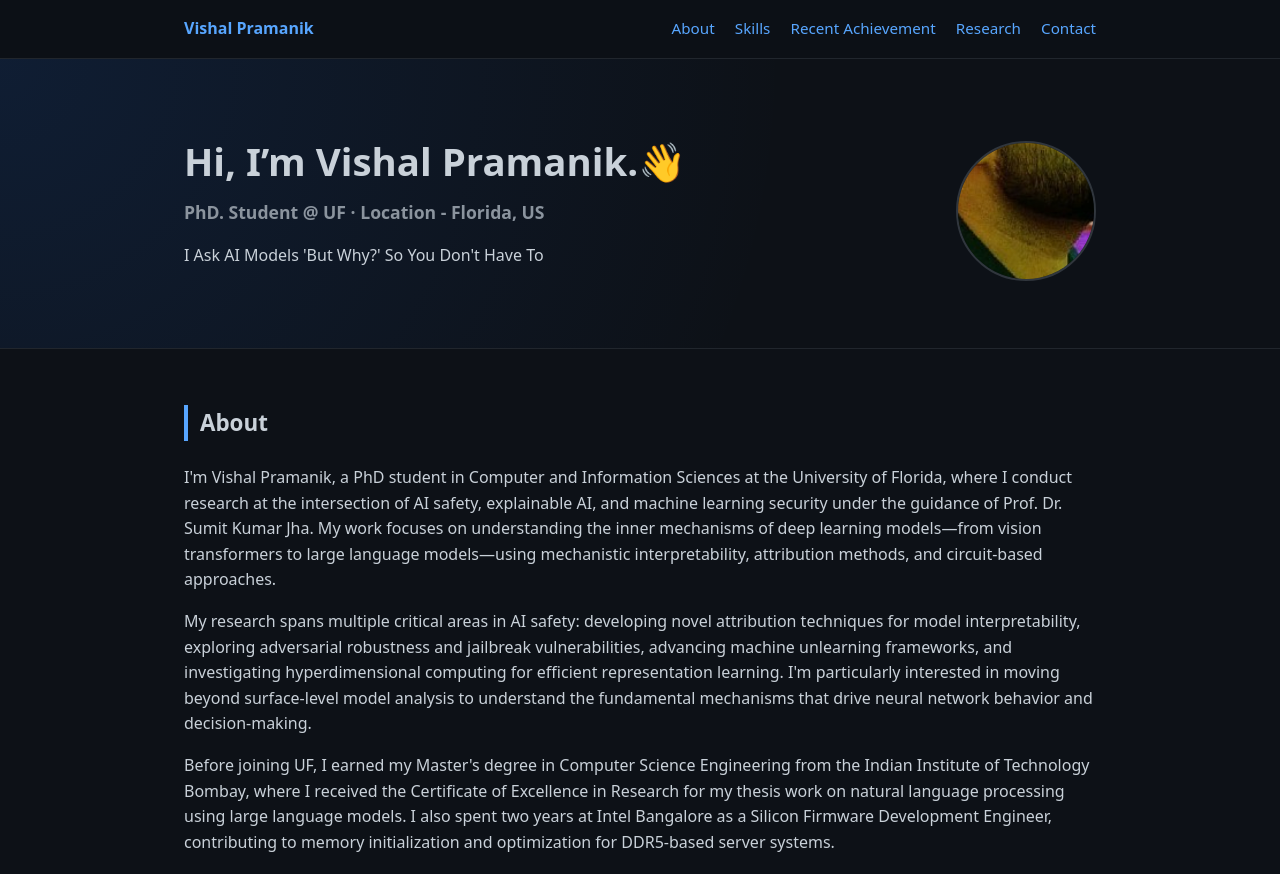
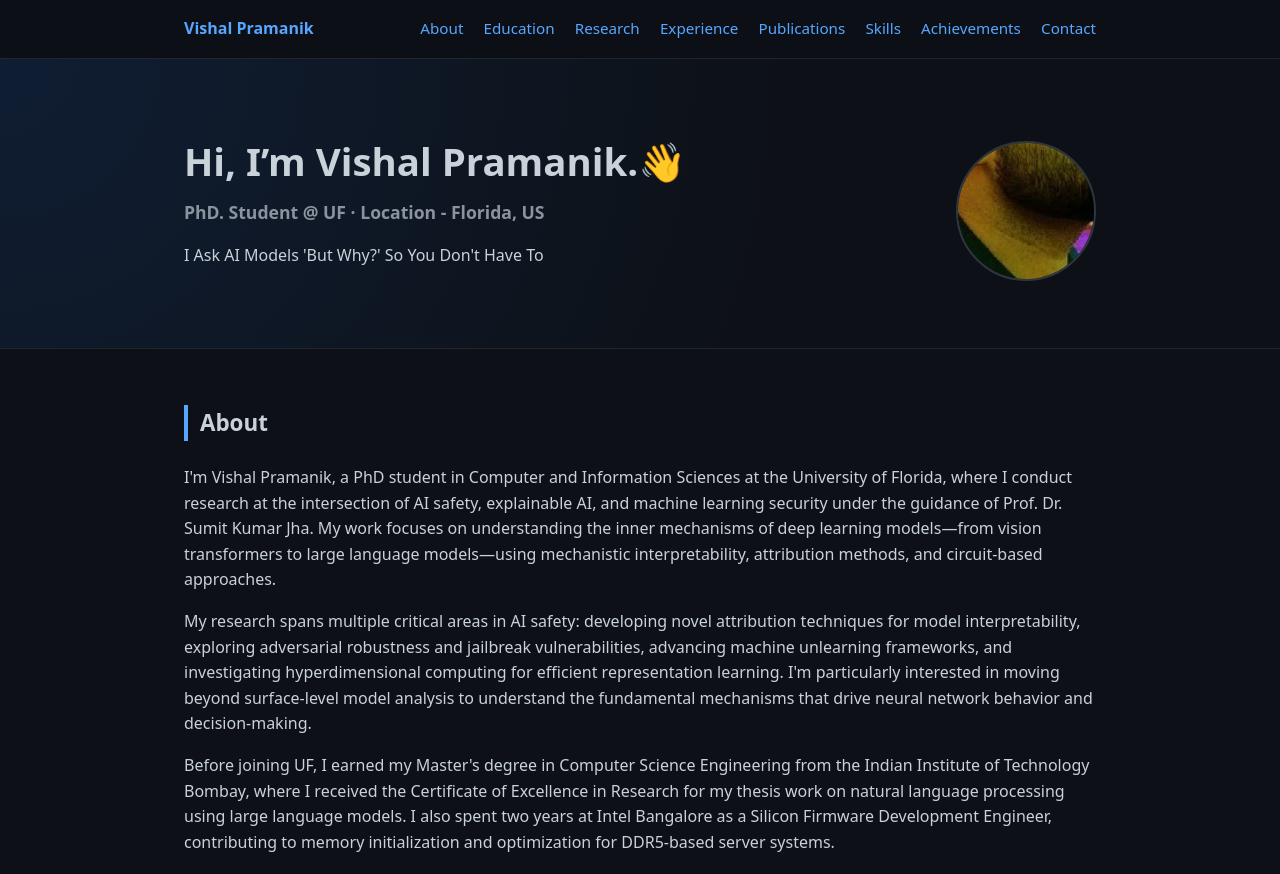
Before and after one commit to VishalPramanik/VishalPramanik.github.io, a plain HTML site: page index.html in a window 1280 px wide. Shown: the top 874 px of the page. Drawn offline with Linux system fonts and the light colour scheme.

Commit message:
Update index.html

```diff
--- a/index.html
+++ b/index.html
@@ -269,9 +269,12 @@
         </div>
         <div class="nav-links">
           <a href="#about">About</a>
+          <a href="#education">Education</a>
+          <a href="#research">Research</a>
+          <a href="#experience">Experience</a>
+          <a href="#publications">Publications</a>
           <a href="#skills">Skills</a>
-          <a href="#skills">Recent Achievement</a>
-          <a href="#projects">Research</a>
+          <a href="#achievements">Achievements</a>
           <a href="#contact">Contact</a>
         </div>
       </div>
```
